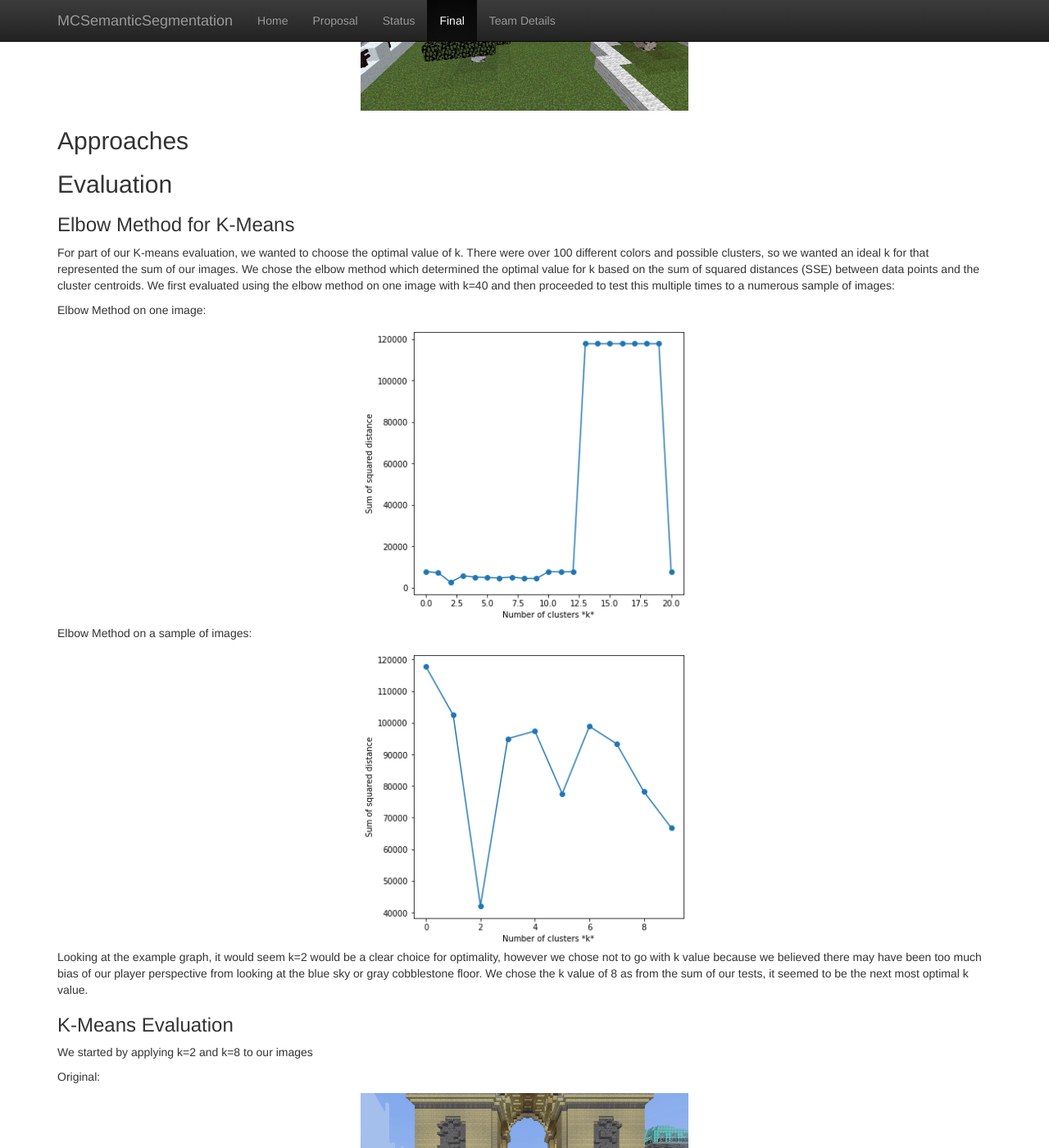
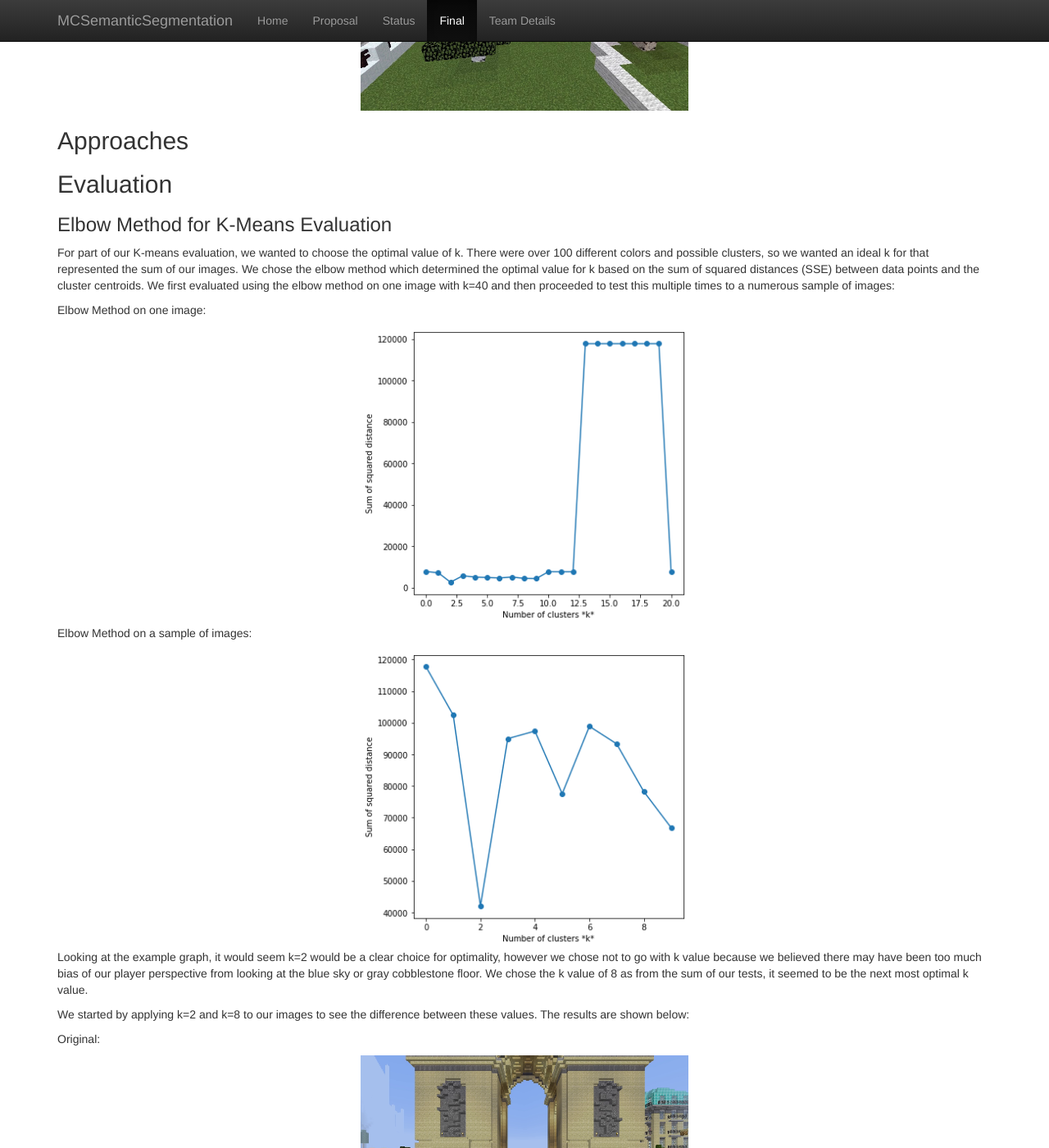
Before and after one commit to KevinJChen/MCSemanticSegmentation, a Jekyll site: the page built from docs/final.md, in a window 1280 px wide and 1400 px high, scrolled down 1137 px. Shown: the whole window at 82% size. Built offline with Jekyll 4.4.1, drawn with Linux system fonts in a browser that asks for light colours.

Commit message:
Update final.md

```diff
--- a/docs/final.md
+++ b/docs/final.md
@@ -45,11 +45,7 @@ Elbow Method on a sample of images:
 Looking at the example graph, it would seem k=2 would be a clear choice for optimality, however we chose not to go with k value because we believed there may have been too much bias of our player perspective from looking at the blue sky or gray cobblestone floor. We chose the k value of 8 as from the sum of our tests, it seemed to be the next most optimal k value.
 
 
-### K-Means Evaluation
-
-
-We started by applying k=2 and k=8 to our images
-
+We started by applying k=2 and k=8 to our images to see the difference between these values. The results are shown below:
 
 Original:
 
```
Also changed, not shown: other parts of docs/final.md (+1 -1 lines).
